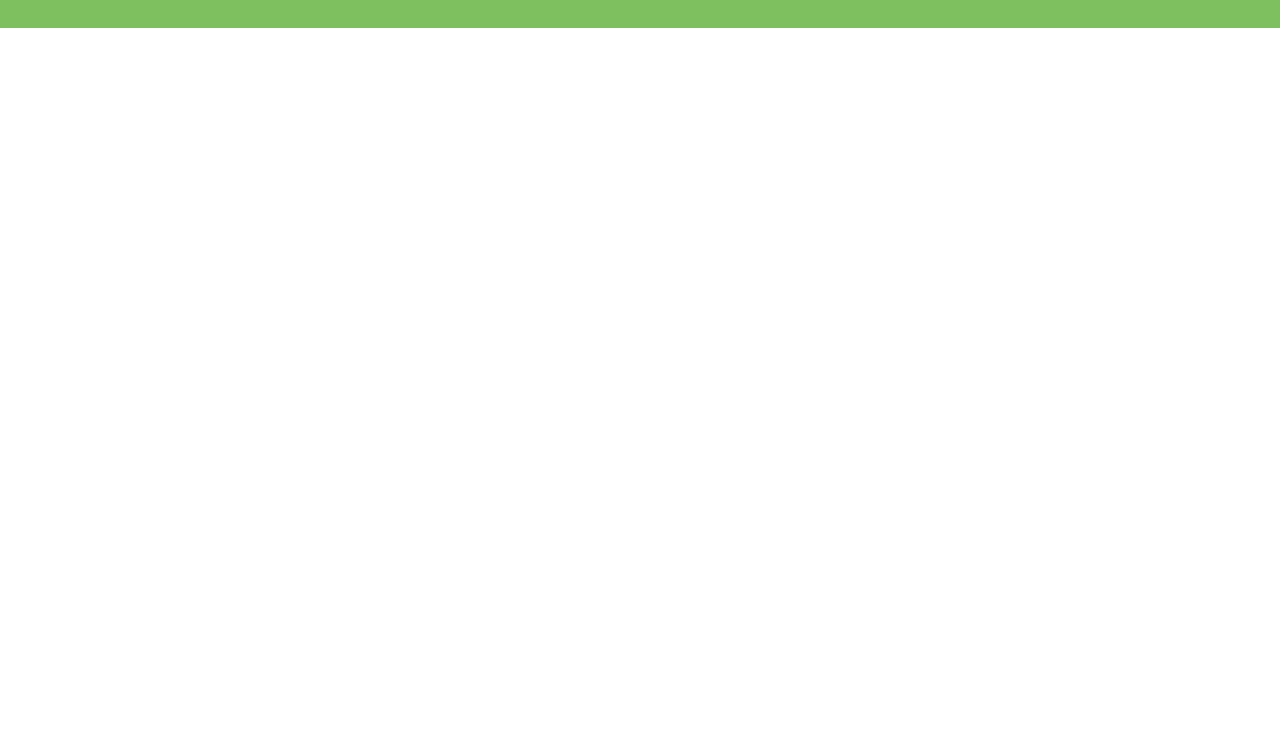
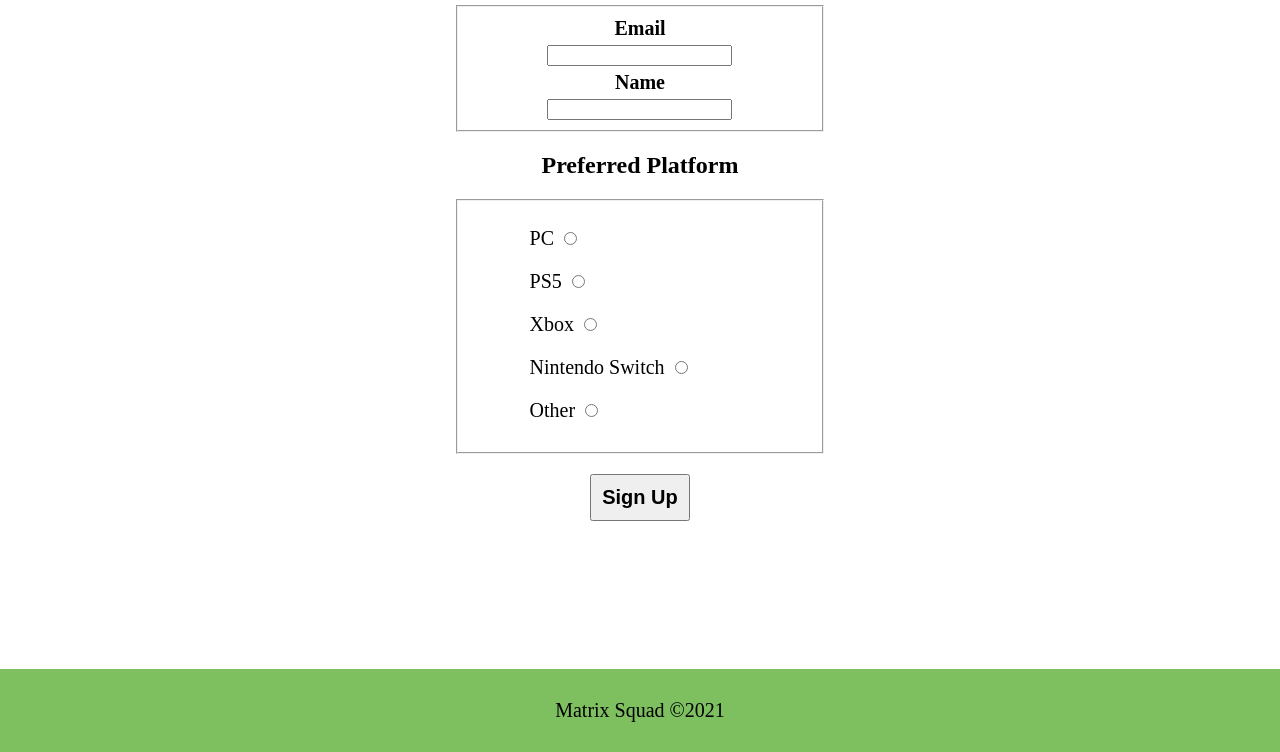
Before and after one commit to FesalBadday/cpnt-262-final-project, a website: page public/subscribe.html in a window 1280 px wide. Shown: the part 170-922 px from the top of the page. Before the commit the page ends 800 px from the top, so only its background shows below. Drawn offline with Linux system fonts and the light colour scheme; no server answers.

Commit message:
Added form html, ready for style

```diff
--- a/public/css/main.css
+++ b/public/css/main.css
@@ -97,3 +97,45 @@ body {
   line-height: 40px;
   margin-bottom: 20rem;
 }
+
+/* ************ */
+/* Form Section */
+/* ************ */
+.form-section {
+  display: flex;
+  justify-content: center;
+  align-items: center;
+}
+
+.form-section h1, h2 {
+  text-align: center;
+}
+
+.form-section ul {
+  list-style: none;
+  font-size: 20px;
+}
+.form-section li {
+  margin: 20px;
+}
+
+fieldset .label-box {
+  display: flex;
+  justify-content: center;
+  align-items: row;
+  margin: 5px 0px 5px 0px;
+  font-size: 20px;
+}
+
+.input-box {
+  display: block;
+  margin-left: auto;
+  margin-right: auto;
+}
+
+.submit-button {
+  display: block;
+  margin: 20px auto 8rem auto;
+  font-size: 20px;
+  padding: 10px;
+}
--- a/public/subscribe.html
+++ b/public/subscribe.html
@@ -8,7 +8,6 @@
   <link rel="stylesheet" href="css/main.css">
   <script src="js/client.js" defer></script>
 </head>
-
 <body>
   <header>
     <!--Global Navigation-->
@@ -23,7 +22,33 @@
     </nav>
   </header>
   <main>
-
+    <div class="form-section">
+      <form action="" method="POST">
+      <h1>Sign up for Exclusive Deals</h1>
+        <fieldset>
+          <label class="label-box"><strong>Email</strong></label>
+            <input class="input-box" type="text" name="Email" required>
+          <label class="label-box"><strong>Name</strong></label>
+            <input class="input-box" type="text" name="Name" required>
+        </fieldset>
+      <h2>Preferred Platform</h2>
+        <fieldset>
+          <ul>
+            <li><label>PC</label>
+              <input type="radio" name="option"></li>
+            <li><label>PS5</label>
+              <input type="radio" name="option"></li>
+            <li><label>Xbox</label>
+              <input type="radio" name="option"></li>
+            <li><label>Nintendo Switch</label>
+              <input type="radio" name="option"></li>
+            <li><label>Other</label>
+              <input type="radio" name="option"></li>
+          </ul>
+        </fieldset>
+        <button class="submit-button" type="submit"><strong>Sign Up</strong></button>
+      </form>
+    </div>
   </main>
   <footer class="footer-section">
     <p class="footer-text">Matrix Squad &copy;2021</p>
```
